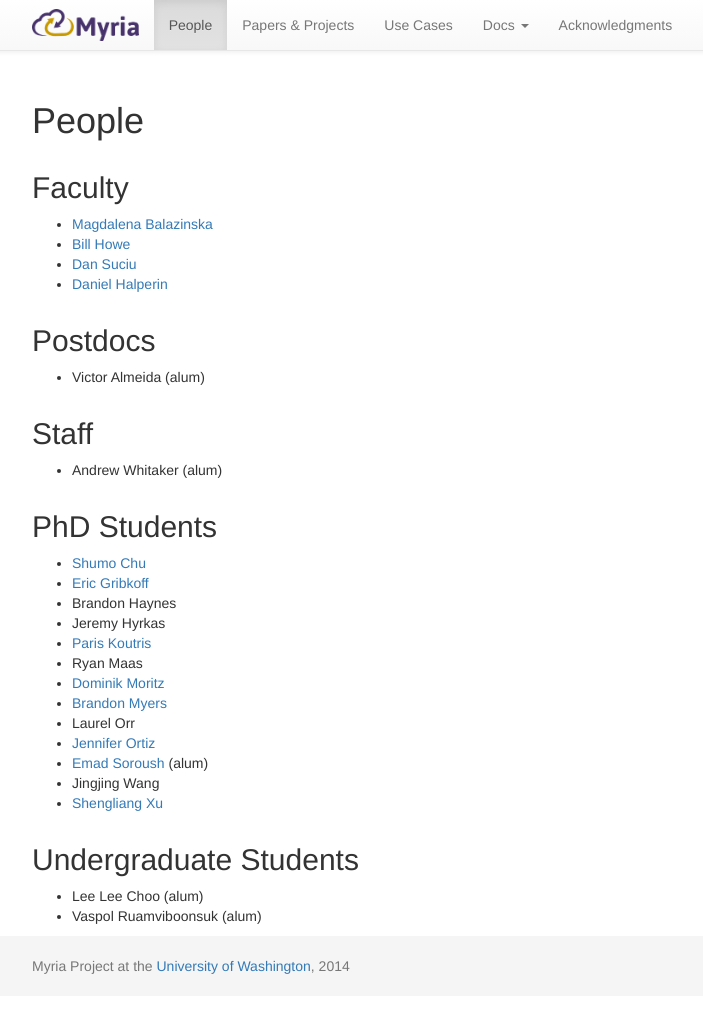
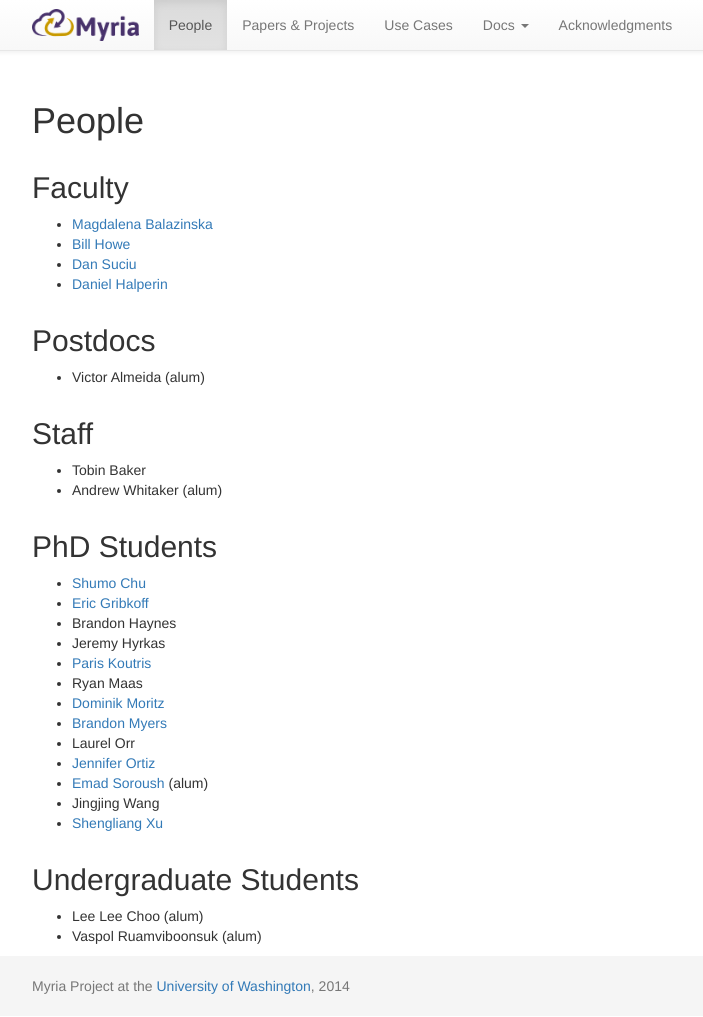
Before and after one commit to uwescience/myria-website, a Jekyll site: the page built from people.markdown, in a window 1280 px wide. Shown: the whole page, without its empty margins (213-916 px from the left). Built offline with Jekyll 4.4.1, drawn with Linux system fonts in a browser that asks for light colours; nearby versions of some CDN libraries; Markdown is read by kramdown in place of the engine named in the settings.

Commit message:
added Tobin

```diff
--- a/people.markdown
+++ b/people.markdown
@@ -20,6 +20,7 @@ id: "people"
 
 ## Staff
 
+* Tobin Baker
 * Andrew Whitaker (alum)
 
 ## PhD Students
```
